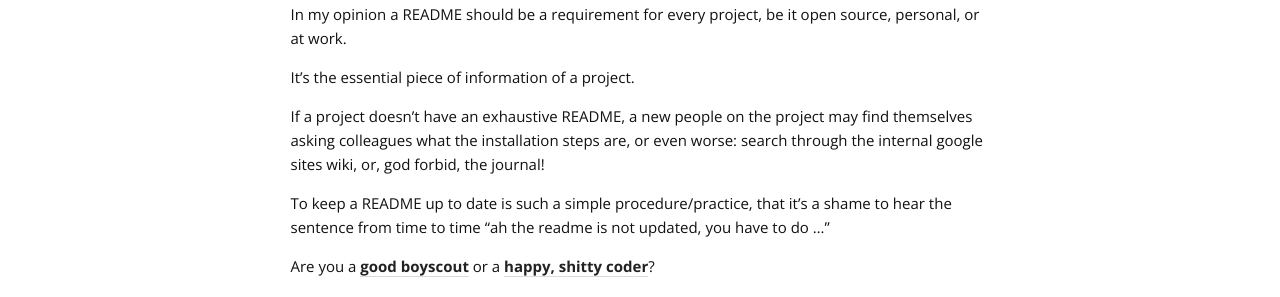
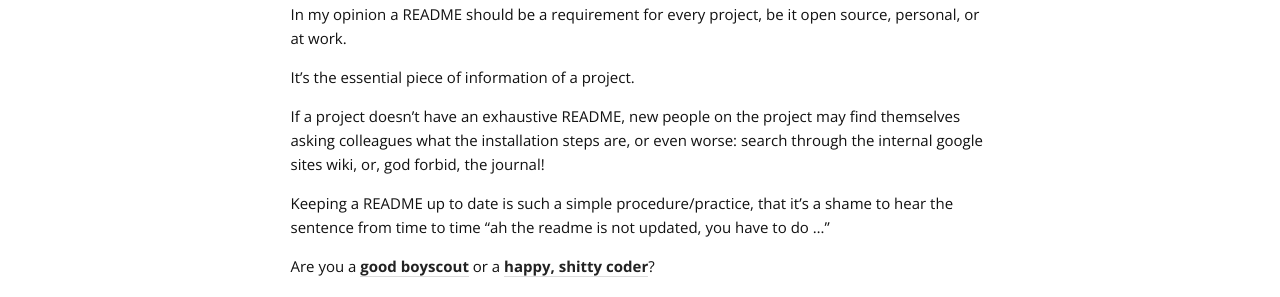
Before and after one commit to christian-fei/christian-fei.github.io-pandoc, a Jekyll site: the page built from _posts/2015-05-24-write-a-damn-readme.md, in a window 1280 px wide. Shown: the part 550-847 px from the top of the page. Built offline with Jekyll 4.4.1, drawn with Linux system fonts in a browser that asks for light colours; Markdown is read by kramdown in place of the engine named in the settings; comment, search, counter and statistics services are not loaded.

Commit message:
ifxed typoes

```diff
--- a/_posts/2015-05-24-write-a-damn-readme.md
+++ b/_posts/2015-05-24-write-a-damn-readme.md
@@ -8,9 +8,9 @@ In my opinion a README should be a requirement for every project, be it open sou
 
 It's the essential piece of information of a project.
 
-If a project doesn't have an exhaustive README, a new people on the project may find themselves asking colleagues what the installation steps are, or even worse: search through the internal google sites wiki, or, god forbid, the journal!
+If a project doesn't have an exhaustive README, new people on the project may find themselves asking colleagues what the installation steps are, or even worse: search through the internal google sites wiki, or, god forbid, the journal!
 
-To keep a README up to date is such a simple procedure/practice, that it's a shame to hear the sentence from time to time "ah the readme is not updated, you have to do ..."
+Keeping a README up to date is such a simple procedure/practice, that it's a shame to hear the sentence from time to time "ah the readme is not updated, you have to do ..."
 
 Are you a [good boyscout](http://programmer.97things.oreilly.com/wiki/index.php/The_Boy_Scout_Rule) or a [happy, shitty coder](http://shittysomething.com)?
 
```
